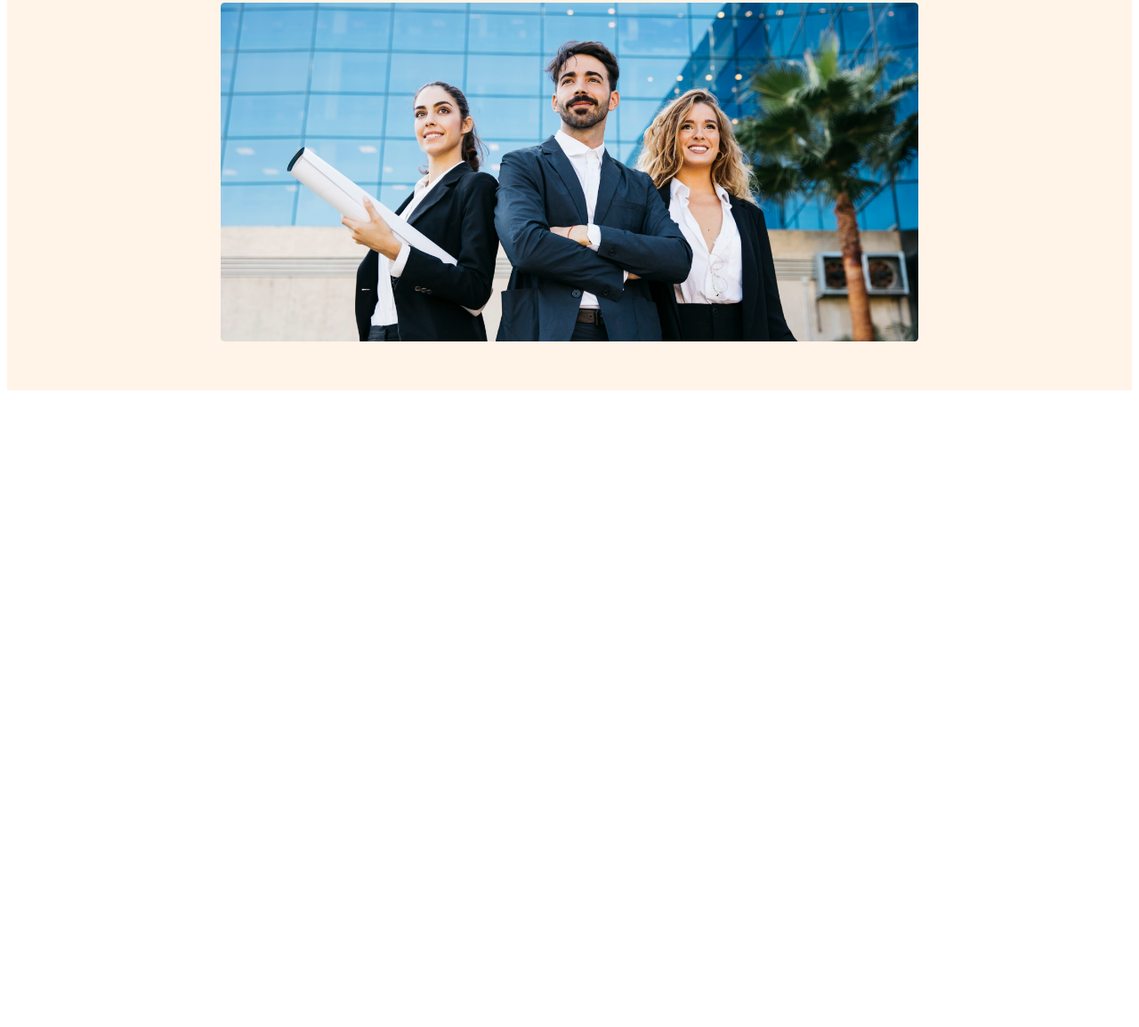
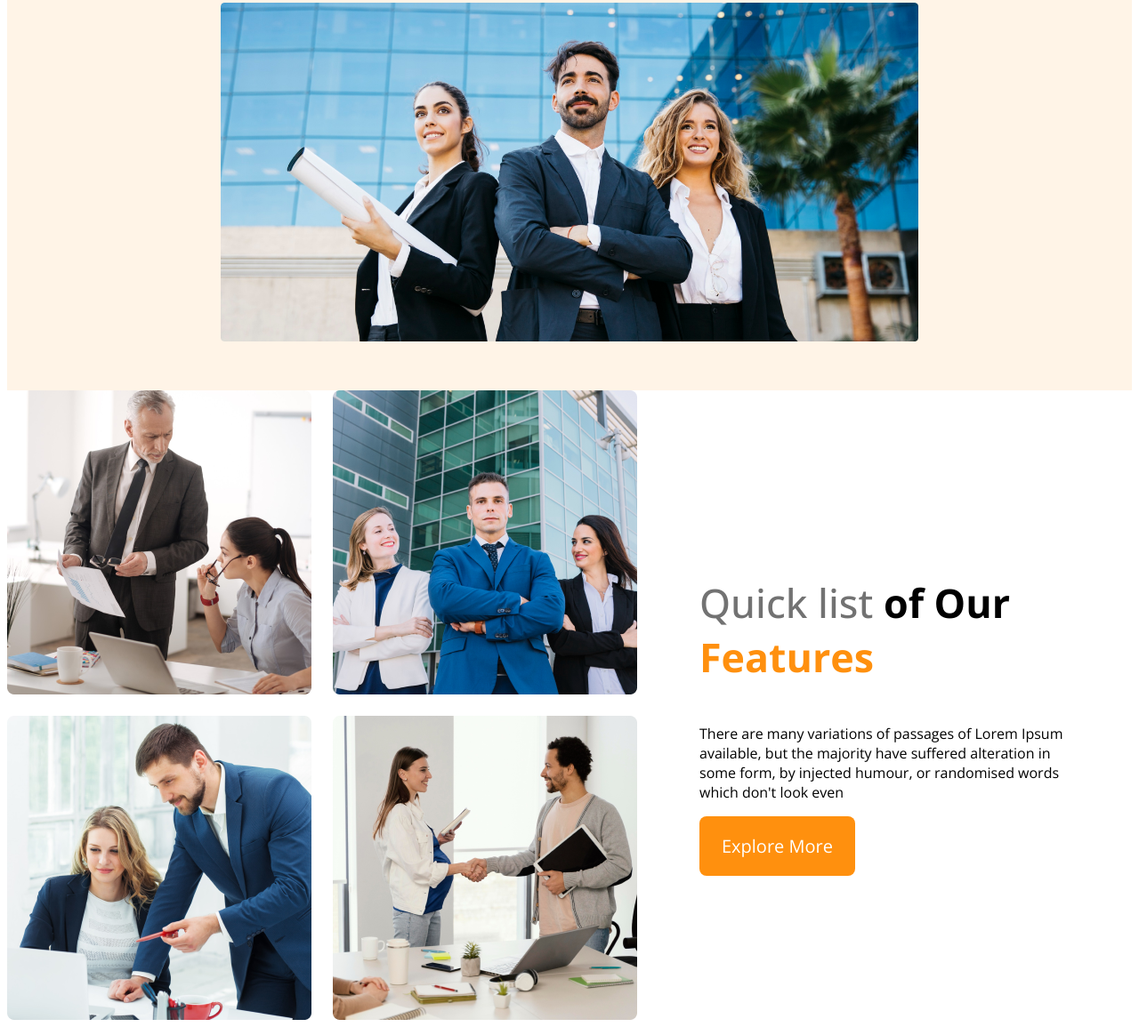
Before and after one commit to kaiem1/g3-architects-website, a plain HTML site: page index.html in a window 1280 px wide. Shown: the part 612-1767 px from the top of the page at 89% size. Before the commit the page ends 1059 px from the top, so only its background shows below. Drawn offline with nearby package versions, Linux system fonts and the light colour scheme.

Commit message:
features content added

```diff
--- a/index.html
+++ b/index.html
@@ -7,6 +7,7 @@
     <link rel="stylesheet" href="styles/architect.css">
 </head>
 <body>
+    <!-- header start -->
     <header>
         <nav>
             <h3 class="nav-title">G3 Architects</h3>
@@ -30,8 +31,23 @@
         <div class="kaiem"><img class="banner-pic" src="images/banner.png" alt=""></div>
     </div>
     </header>
+    <!-- header end -->
     <main>
+        <!-- team section start -->
+         <section class="teams-container">
+            <div class="teams-img-container">
+                <img src="images/team1.png" alt="">
+                <img src="images/team2.png" alt="">
+                <img src="images/team3.png" alt="">
+                <img src="images/team4.png" alt="">
 
+            </div>
+            <div class="teams-content">
+                <h3 class="teams-tittle"><samp class="quick-list">Quick list</samp> <samp>of Our</samp> <samp class="text-features">Features</samp></h3>
+                <p class="teams-description">There are many variations of passages of Lorem Ipsum available, but the majority have suffered alteration in some form, by injected humour, or randomised words which don't look even</p>
+                <button class="btn-primary">Explore More</button>
+            </div>
+         </section>
     </main>
     <footer>
 
--- a/styles/architect.css
+++ b/styles/architect.css
@@ -107,3 +107,38 @@ nav li a {
     }
 
 }
+
+/* main styles */
+main {
+    max-width: 1440px;
+    margin: 0 auto;
+}
+
+/* teams styles */
+.teams-container{
+    display: flex;
+    align-items: center;
+}
+
+.teams-img-container{
+    display: grid;
+    grid-template-columns: repeat(2, 1fr);
+    gap: 24px;
+    /* margin-top: 30px; */
+}
+
+.teams-content{
+    padding-left: 70px;
+    padding-right: 70px;
+}
+.teams-tittle{
+    font-size: 2.8rem;
+}
+.quick-list{
+    color: #727272;
+    font-weight: 500;
+}
+.text-features{
+    color: #FF900E;
+    font-weight: 700;
+}
```
